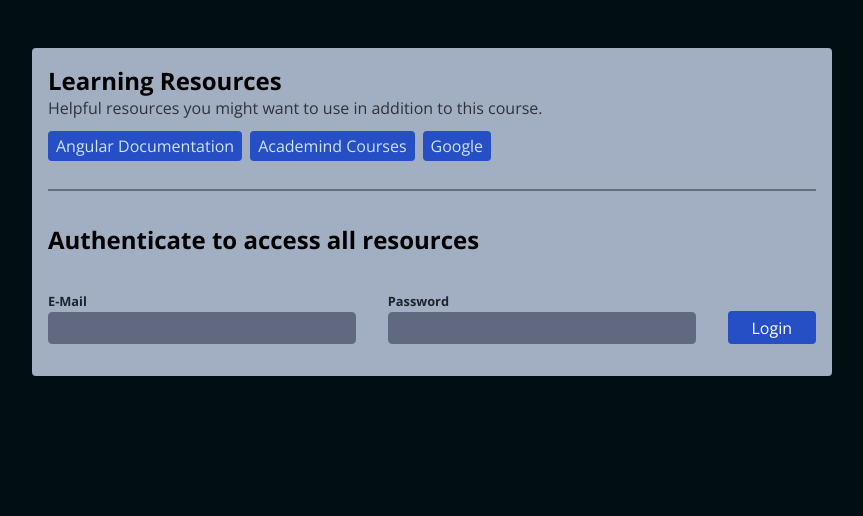
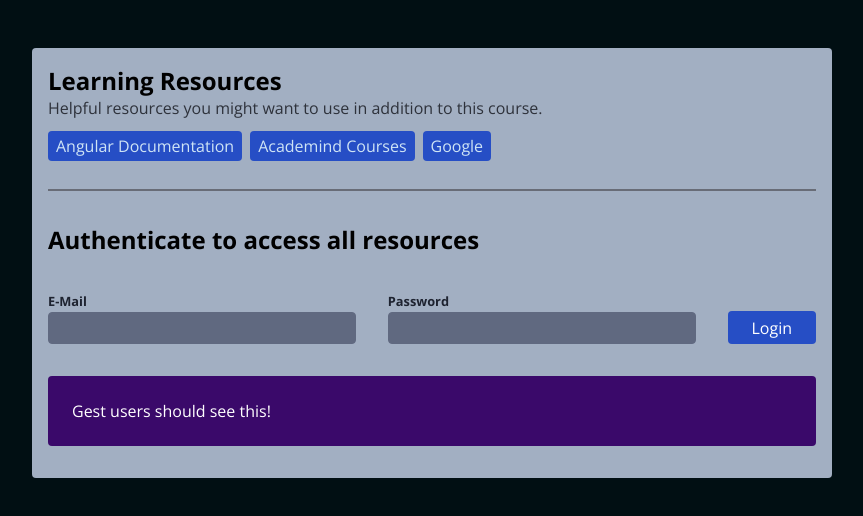
Before and after one commit to ukrmatsypula/ng-custom-directive, an Angular app: page / in a window 1280 px wide. Shown: the top 516 px of the page, without its empty margins (208-1071 px from the left). Built offline with nearby package versions, Linux system fonts and the light colour scheme.

Commit message:
user syntax sugar for ng-template. Add more states content for admin/user/gest

```diff
--- a/src/app/app.component.html
+++ b/src/app/app.component.html
@@ -11,7 +11,17 @@
 
   <!-- <p *ngIf="isAdmin()">Only admins should see this!</p> -->
 
-  <ng-template appAuth="admin">
+  <!-- <ng-template appAuth="admin">
     <p>Only admins should see this!</p>
-  </ng-template>
+  </ng-template> -->
+
+  <p *appAuth="'admin'" class="protected-content admin">
+    Only admins should see this!
+  </p>
+  <p *appAuth="'user'" class="protected-content unauthenticated">
+    Regular users should see this!
+  </p>
+  <p *appAuth="'guest'" class="protected-content authenticated">
+    Gest users should see this!
+  </p>
 </main>
```
